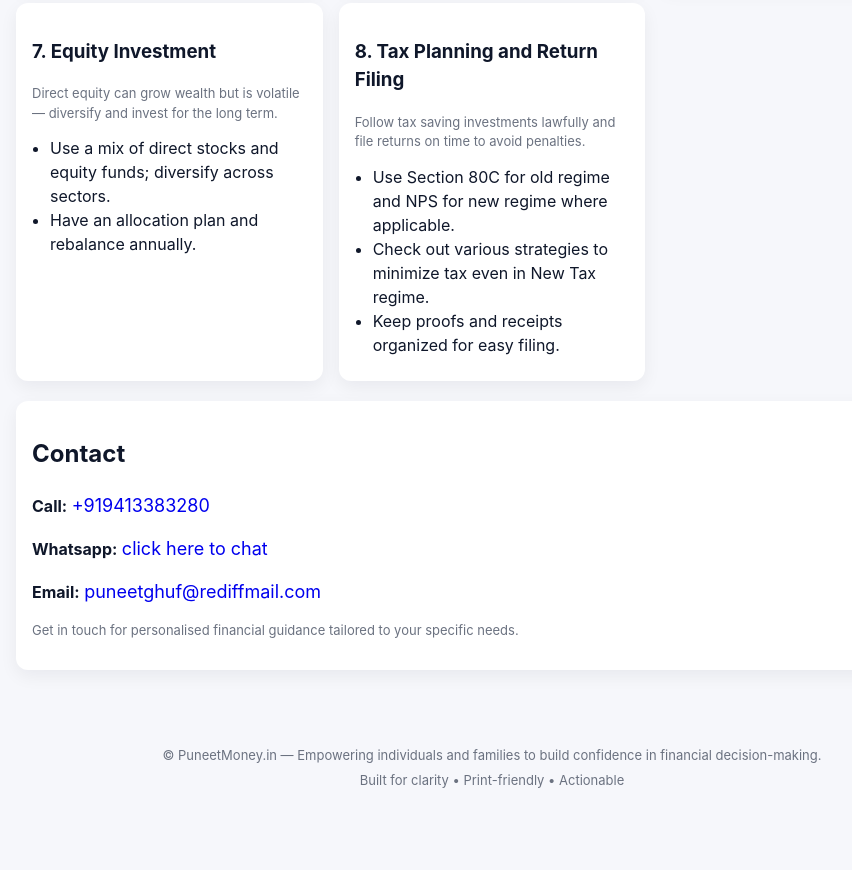
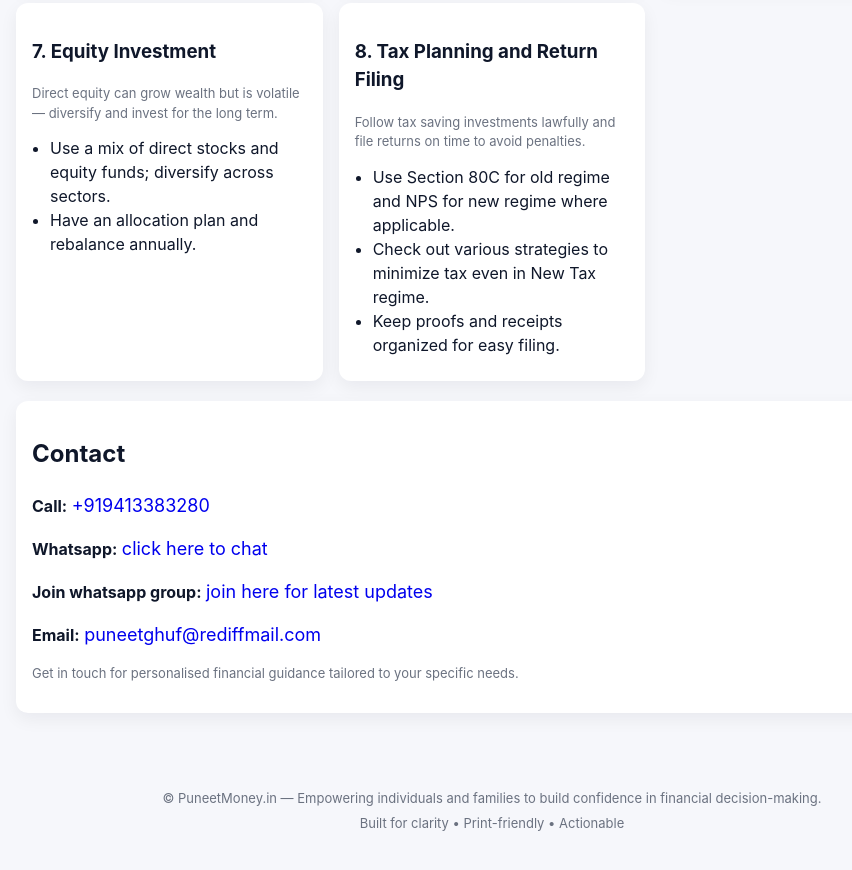
Before and after one commit to manitgupta672/puneetmoney, a plain HTML site: page index.html in a window 1280 px wide. Shown: the part 1322-2192 px from the top of the page, without its empty margins (148-1000 px from the left). Before the commit the page ends 2165 px from the top, so only its background shows below. Drawn offline with Linux system fonts and the light colour scheme.

Commit message:
added links

```diff
--- a/index.html
+++ b/index.html
@@ -146,6 +146,7 @@
         <h2>Contact</h2>
         <p><strong>Call:</strong> <a class="call-link" href="tel:+919413383280">+919413383280</a></p>
         <p><strong>Whatsapp:</strong> <a class="call-link" href="https://wa.me/9189413383280">click here to chat</a></p>
+        <p><strong>Join whatsapp group:</strong> <a class="call-link" href="https://chat.whatsapp.com/Dz40gbBzKix7yTNIqX94s6?mode=wwt">join here for latest updates</a></p>
         <p><strong>Email:</strong> <a href="mailto:puneetghuf@rediffmail.com" class="call-link">puneetghuf@rediffmail.com</a></p>
         <p class="small">Get in touch for personalised financial guidance tailored to your specific needs.</p>
       </div>
```
